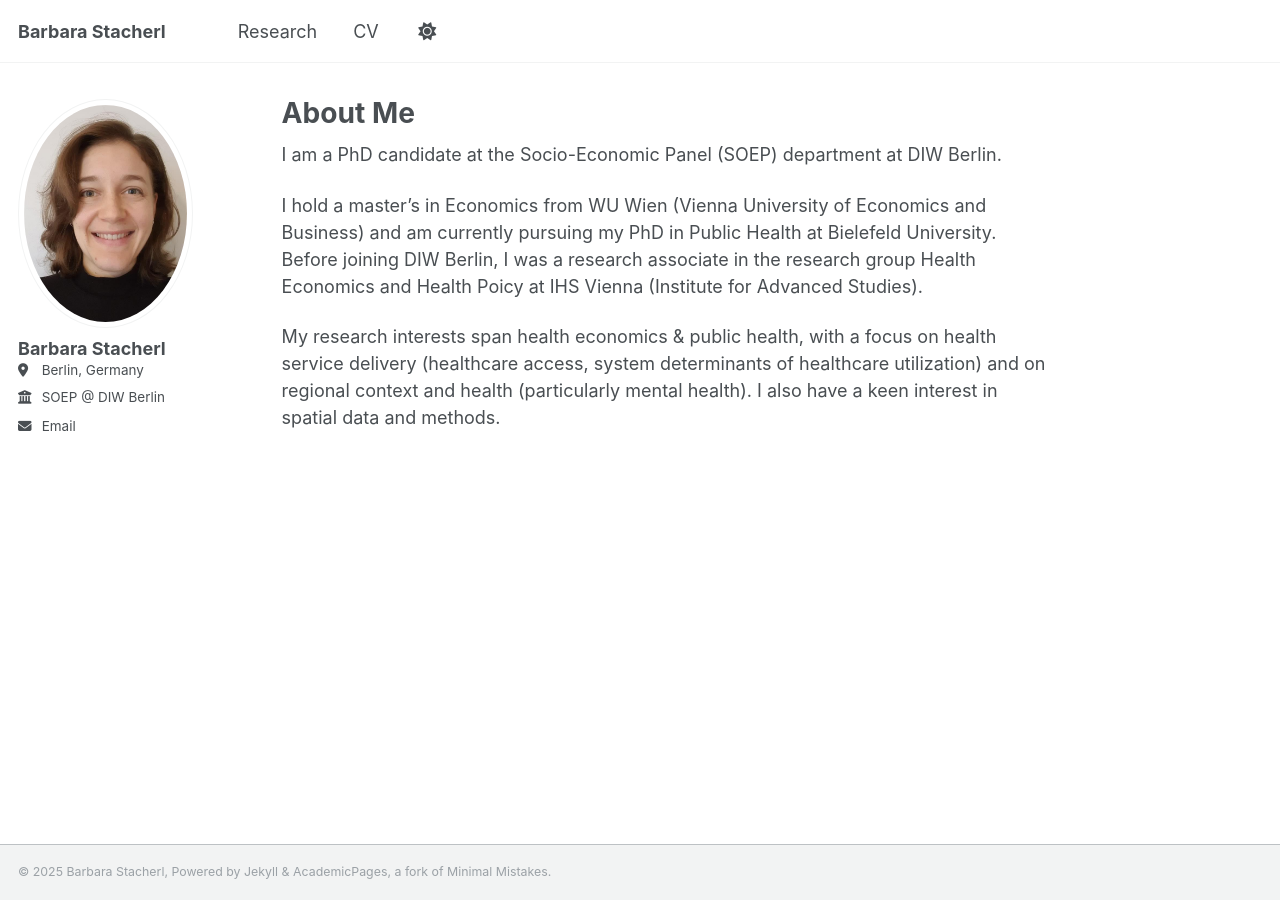
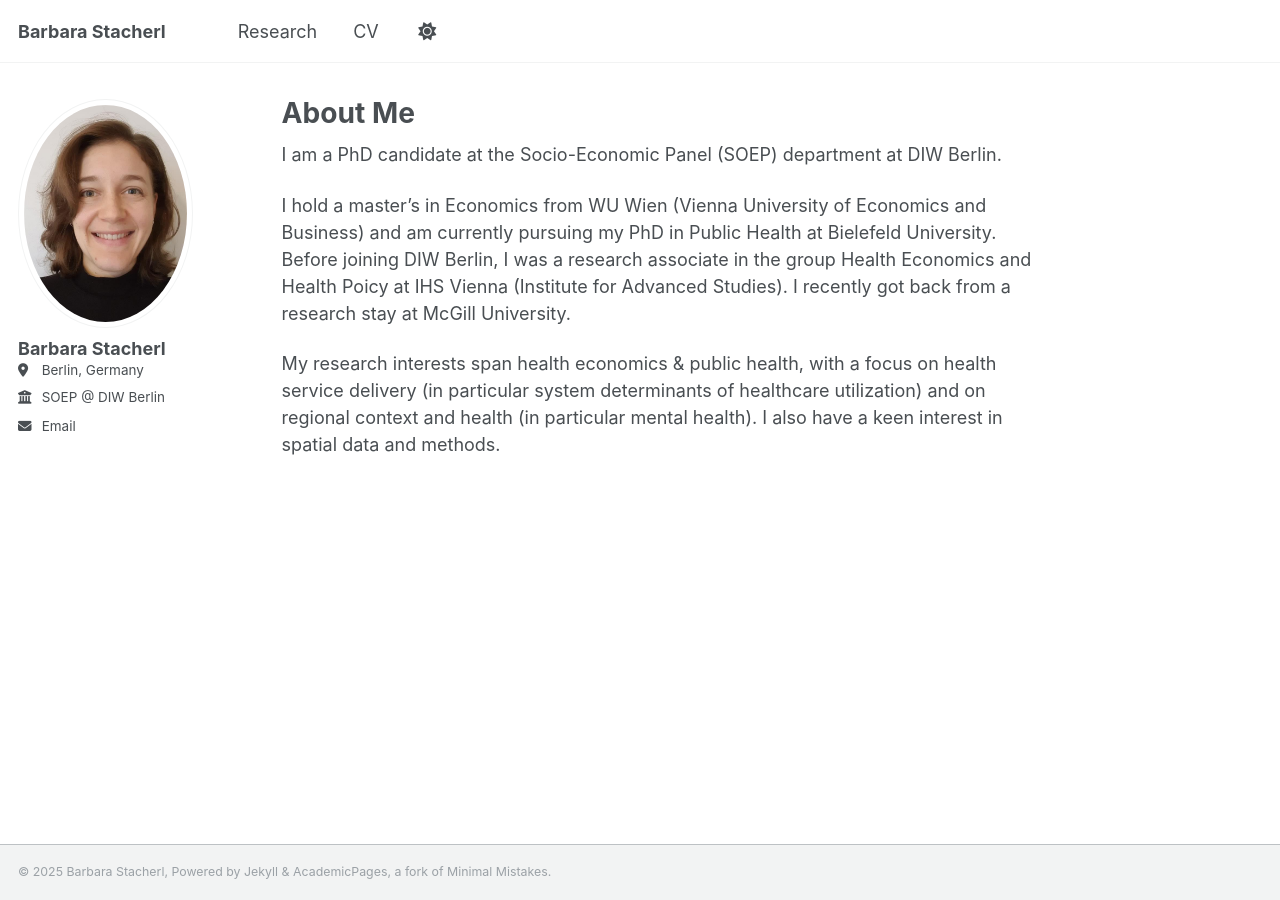
Before and after one commit to barbarastacherl/barbarastacherl.github.io, a Jekyll site: the page built from _pages/about.md, in a window 1280 px wide. Built offline with Jekyll 4.4.1, drawn with Linux system fonts in a browser that asks for light colours.

Commit message:
Update about.md

```diff
--- a/_pages/about.md
+++ b/_pages/about.md
@@ -9,6 +9,6 @@ redirect_from:
 
 I am a PhD candidate at the Socio-Economic Panel (SOEP) department at DIW Berlin.
 
-I hold a master's in Economics from WU Wien (Vienna University of Economics and Business) and am currently pursuing my PhD in Public Health at Bielefeld University. Before joining DIW Berlin, I was a research associate in the research group Health Economics and Health Poicy at IHS Vienna (Institute for Advanced Studies).
+I hold a master's in Economics from WU Wien (Vienna University of Economics and Business) and am currently pursuing my PhD in Public Health at Bielefeld University. Before joining DIW Berlin, I was a research associate in the group Health Economics and Health Poicy at IHS Vienna (Institute for Advanced Studies). I recently got back from a research stay at McGill University.
 
-My research interests span health economics & public health, with a focus on health service delivery (healthcare access, system determinants of healthcare utilization) and on regional context and health (particularly mental health). I also have a keen interest in spatial data and methods.
+My research interests span health economics & public health, with a focus on health service delivery (in particular system determinants of healthcare utilization) and on regional context and health (in particular mental health). I also have a keen interest in spatial data and methods.
```
